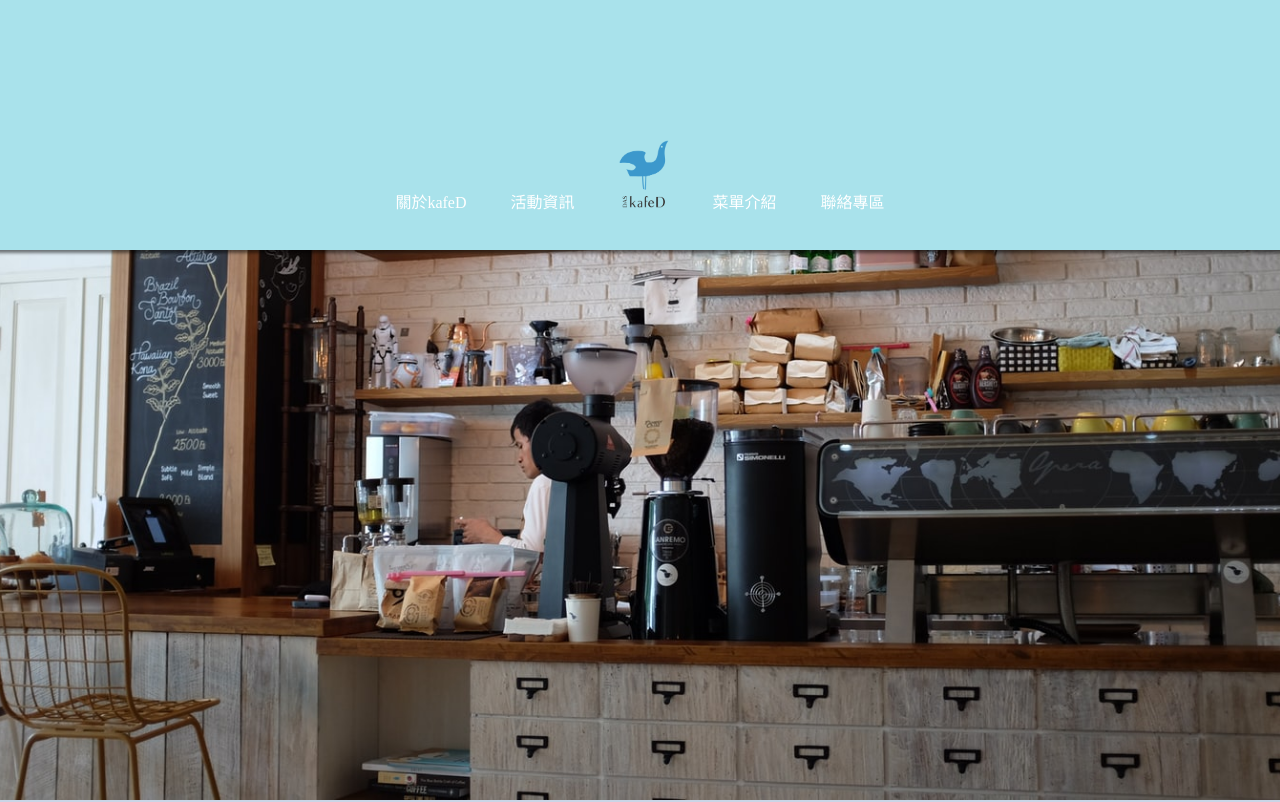
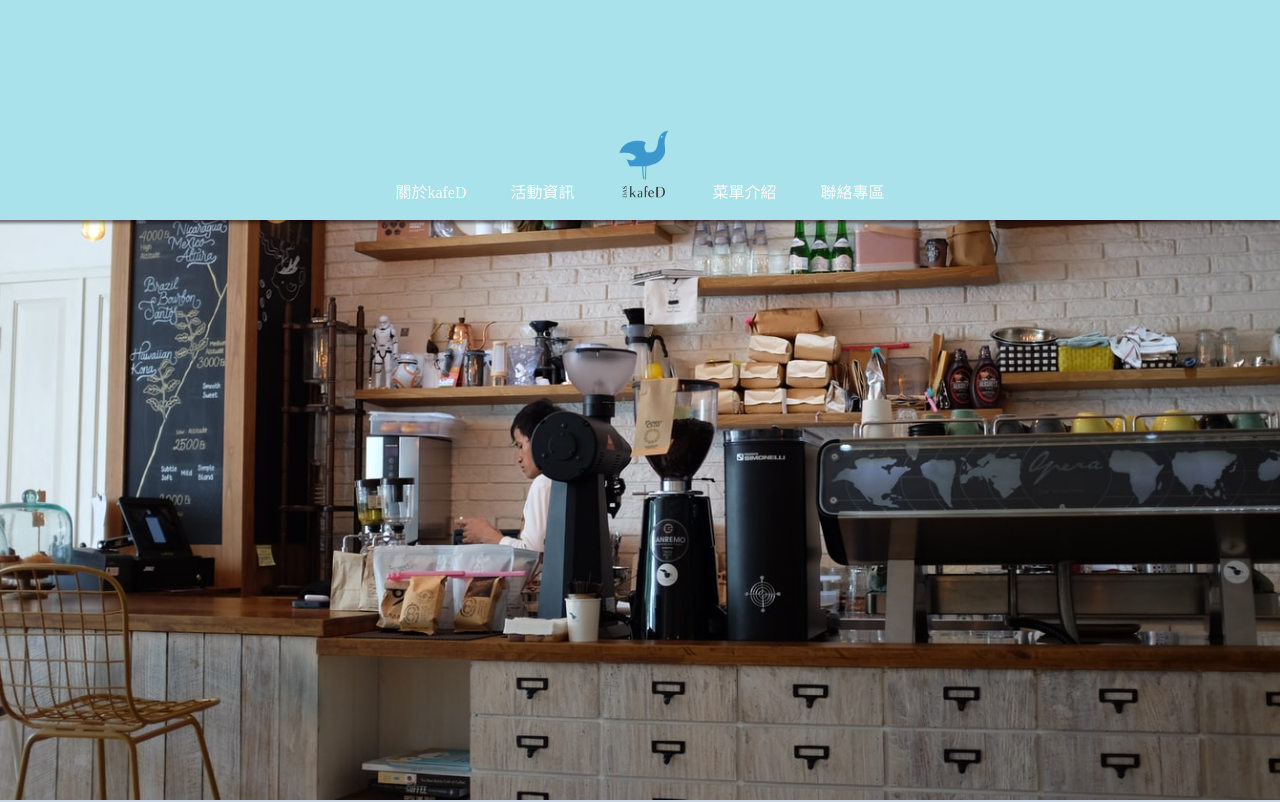
Before and after one commit to roger87/coffee, a plain HTML site: page index.html in a window 1280 px wide. Shown: the top 802 px of the page. Drawn offline with Linux system fonts and the light colour scheme.

Commit message:
半成品

```diff
--- a/style.css
+++ b/style.css
@@ -18,8 +18,9 @@ img {
 
 .banner ul {
   height: 10px;
-  width: 1200px;
-  margin: 100px auto ;
+  width: 1000px;
+  margin: 60px auto ;
+  padding: 30px;
   text-align: center;
 }
 
```
